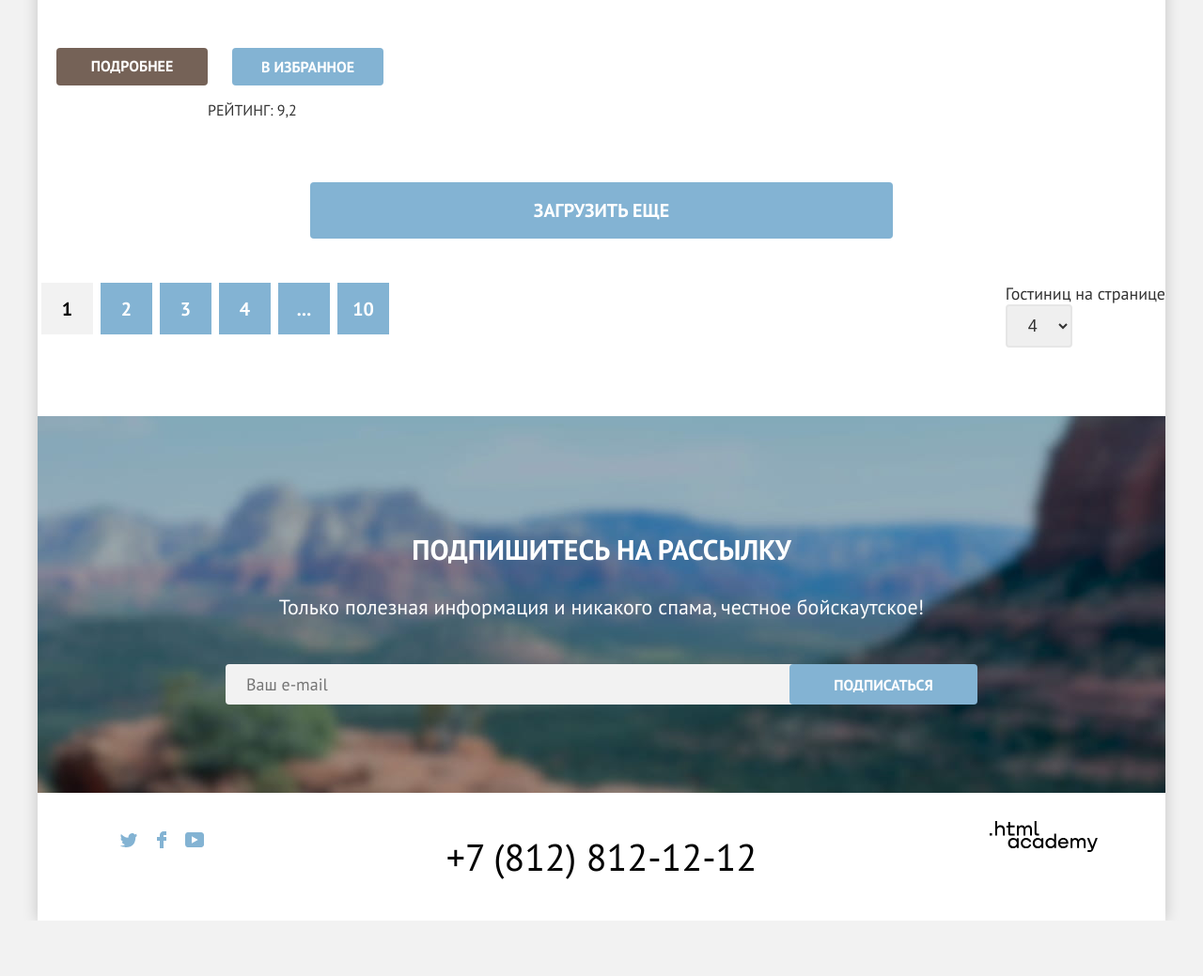
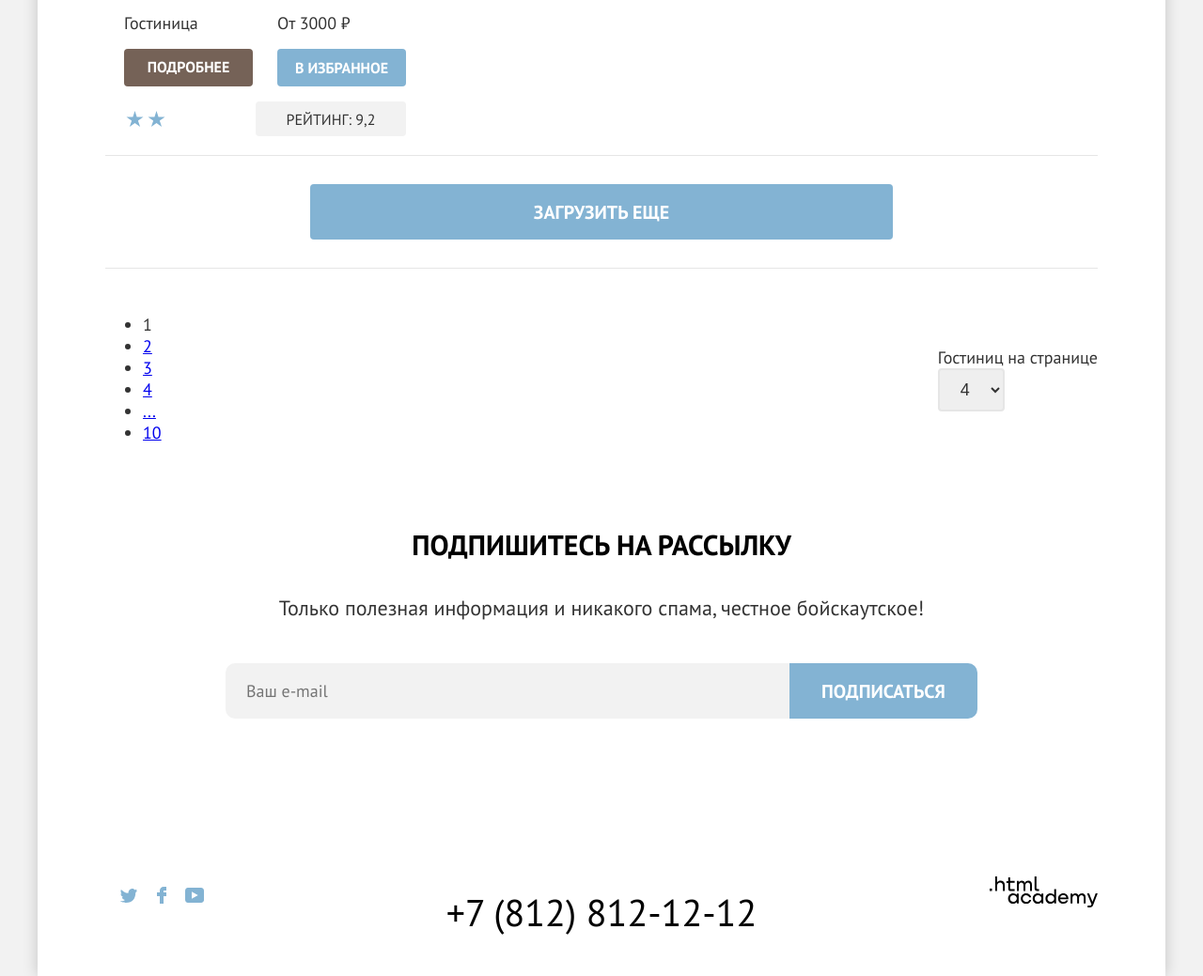
Before and after one commit to manyxinaanna1/sedona, a plain HTML site: page catalog.html in a window 1280 px wide. Shown: the part 1359-2398 px from the top of the page at 94% size. Before the commit the page ends 2339 px from the top, so only its background shows below. Drawn offline with Linux system fonts and the light colour scheme.

Commit message:
каталог

```diff
--- a/catalog.html
+++ b/catalog.html
@@ -42,7 +42,6 @@
         </div>
       </nav>
     </header>
-
     <main class="main-container main-inner">
       <div class="page-container">
         <div class="main-header">
@@ -59,15 +58,11 @@
               </li>
             </ul>
           </section>
-
-
           <section class="filter">
             <h2 class="visually-hidden">Фильтр списка гостиниц</h2>
-
             <form class="filter-form" action="https://echo.htmlacademy.ru/" method="get">
               <fieldset class="filter-fieldset">
                 <legend class="filter-title">Инфраструктура:</legend>
-
                 <ul class="filter-list">
                   <li class="filter-item">
                     <label class="control">
@@ -89,10 +84,8 @@
                   </li>
                 </ul>
               </fieldset>
-
               <fieldset class="filter-fieldset">
                 <legend class="filter-title">Тип жилья:</legend>
-
                 <ul class="filter-list">
                   <li class="filter-item">
                     <label class="control">
@@ -114,23 +107,19 @@
                   </li>
                 </ul>
               </fieldset>
-
               <fieldset class="filter-fieldset filter-fieldset-price">
                 <legend class="filter-title">Стоимость, ₽:</legend>
-
                 <div class="range">
                   <div class="range-fields">
                     <label class="range-field">
                       <span class="range-title">от</span>
                       <input class="range-input" type="number" name="price-from" value="0" min="0" max="10000" step="100" placeholder="0">
                     </label>
-
                     <label class="range-field">
                       <span class="range-title">до</span>
                       <input class="range-input" type="number" name="price-to" value="9000" min="0" max="10000" step="100" placeholder="10000">
                     </label>
                   </div>
-
                   <div class="range-slider slider">
                     <div class="slider-bar" style="margin-right: 50px;">
                       <button class="slider-thumb" type="button">
@@ -143,20 +132,17 @@
                   </div>
                 </div>
               </fieldset>
-
               <div class="filter-buttons">
                 <button class="filter-submit button" type="submit">Применить</button>
                 <button class="filter-reset" type="reset">Сбросить</button>
               </div>
             </form>
           </section>
-		</div> <!--hotels-->
-
+        </div>
         <section class="catalog">
           <h2 class="visually-hidden">Результаты поиска</h2>
           <div class="catalog-sort">
             <p class="section-title catalog-title">Найдено гостиниц: 38</p>
-
             <form class="sorting-type" action="https://echo.htmlacademy.ru/" method="get">
               <label class="visually-hidden" for="sorting">Сортировка и отображение</label>
               <select class="select-control" id="sorting" name="sorting">
@@ -166,7 +152,6 @@
               </select>
               <button class="visually-hidden" type="submit">Отсортировать продукты</button>
             </form>
-
             <ul class="view">
               <li class="view-item view-item-active">
                 <a class="view-link view-link-cards">
@@ -185,107 +170,75 @@
               </li>
             </ul>
           </div> <!--catalog-sort-->
-            </section>
-
-
           <div class="card-list">
             <h3 class="visually-hidden">Список гостиниц</h3>
-
             <article class="card">
               <a class="card-link" href="#">
-                  <h4 class="card-title">
-                    Amara Resort &amp; Spa
-                  </h4>
+                <h4 class="card-title">Amara Resort &amp; Spa </h4>
               </a>
-
-                <img class="card-img" src="./images/content/hotel-1.jpg" width="300" height="206" alt="">
-
+              <img class="card-img" src="./images/content/hotel-1.jpg" width="300" height="206" alt="Amara Resort">
               <p class="card-description">
                 <span class="card-description-title">Гостиница</span>
                 <span class="card-description-defenition">От 4000 ₽</span>
               </p>
-
               <a class="card-more button button-secondary" href="#">Подробнее</a>
               <a class="card-chosen button" href="#">В избранное</a>
-
               <p class="card-star star star-four">
                 <span class="visually-hidden">4 звезды</span>
               </p>
               <p class="card-rate">Рейтинг: 8,5</p>
             </article>
-
             <article class="card">
               <a class="card-link" href="#">
-                  <h4 class="card-title">
-                    Desert Quail Inn
-                  </h4>
+                <h4 class="card-title">Desert Quail Inn</h4>
               </a>
-
               <img class="card-img" src="./images/content/hotel-2.jpg" width="300" height="206" alt="">
-
               <p class="card-description">
                 <span class="card-description-title">Гостиница</span>
                 <span class="card-description-defenition">От 3000 ₽</span>
               </p>
-
               <a class="card-more button button-secondary" href="#">Подробнее</a>
               <a class="card-chosen button" href="#">В избранное</a>
-
               <p class="card-star star star-three">
                 <span class="visually-hidden">3 звезды</span>
               </p>
               <p class="card-rate">Рейтинг: 8,9</p>
             </article>
-
             <article class="card">
               <a class="card-link" href="#">
-                  <h4 class="card-title">
-                    Villas at Poco Diablo
-                  </h4>
+                <h4 class="card-title">Villas at Poco Diablo</h4>
               </a>
-
               <img class="card-img" src="./images/content/hotel-3.jpg" width="300" height="206" alt="">
-
               <p class="card-description">
                 <span class="card-description-title">Гостиница</span>
                 <span class="card-description-defenition">От 2000 ₽</span>
               </p>
-
               <a class="card-more button button-secondary" href="#">Подробнее</a>
               <a class="card-chosen button button-success" href="#">В избранном</a>
-
               <p class="card-star star star-two">
                 <span class="visually-hidden">2 звезды</span>
               </p>
               <p class="card-rate">Рейтинг: 9,2</p>
             </article>
-
             <article class="card">
               <a class="card-link" href="#">
-                  <h4 class="card-title">
-                    GreenTree Inn
-                  </h4>
+                <h4 class="card-title">GreenTree Inn</h4>
               </a>
-
               <img class="card-img" src="./images/content/hotel-4.jpg" width="300" height="206" alt="">
-
               <p class="card-description">
                 <span class="card-description-title">Гостиница</span>
                 <span class="card-description-defenition">От 3000 ₽</span>
               </p>
-
               <a class="card-more button button-secondary" href="#">Подробнее</a>
               <a class="card-chosen button" href="#">В избранное</a>
-
               <p class="card-star star star-two">
                 <span class="visually-hidden">2 звезды</span>
               </p>
               <p class="card-rate">Рейтинг: 9,2</p>
             </article>
           </div>
-
-
-            <button class="button button_blue download"> Загрузить еще </button>
+          <div class="pagination">
+           <button class="pagination-button button button-large"> Загрузить еще </button>
             <div class="pagination-nav">
               <h3 class="visually-hidden">Список страниц</h3>
               <ul class="pagination-list">
@@ -318,29 +271,22 @@
                 <button class="visually-hidden" type="submit">Выбрать количество гостиниц</button>
               </form>
             </div> <!--pagination-nav-->
-
-
-
-
+          </div>
+        </section>
         <section class="subscribe">
-            <h3> Подпишитесь на рассылку </h3>
-            <p> Только полезная информация и никакого спама, честное бойскаутское! </p>
+          <h2 class="section-title">Подпишитесь на рассылку</h2>
+          <p class="section-description"> Только полезная информация и никакого спама, честное бойскаутское! </p>
           <form class="subscribe-form" action="https://echo.htmlacademy.ru/" method="post">
-              <label>
+            <label class="subscribe-field field">
               <span class="visually-hidden">Ваш e-mail</span>
               <input class="field-input" type="email" name="email" placeholder="Ваш e-mail">
             </label>
-	      <button class="button button_blue subscribe_button"> Подписаться </button>
+            <button class="subscribe-button button button-large"> Подписаться </button>
           </form>
-
         </section>
       </div> <!--page_container-->
     </main>
-
-
     <footer class="page-footer">
-
-
       <div class="footer-social">
         <ul class="footer-social-list">
           <li class="footer-social-item">
@@ -349,7 +295,6 @@
               <svg width="18" height="15" viewBox="0 0 18 15" fill="none" xmlns="http://www.w3.org/2000/svg">
                 <path d="M11.6 0.200056C13.4 -0.299944 14.8 0.500056 15.4 1.40006C16.1 1.20006 16.8 0.900056 17.5 0.700056C17.5 1.60006 16.9 2.20006 16.6 2.50006C17.3 2.60006 18 1.90006 18 1.90006C17.8 2.90006 16.9 3.70006 16.3 3.90006C16.1 10.7001 13 15.1001 5.7 15.0001C5.1 15.0001 5.8 15.0001 5.2 15.0001C4.8 15.0001 0.8 14.5001 0 13.1001C2.4 13.3001 4.1 12.7001 5 11.9001C4 11.6001 2.1 11.5001 1.8 9.00006C2.2 9.10006 2.4 9.20006 3.1 9.10006C1.8 8.30006 0.4 7.50006 0.5 5.30006C0.8 5.60006 1.6 5.80006 1.9 5.80006C1.1 5.60006 -0.2 2.50006 0.9 0.900056C2.8 2.80006 4.9 4.50006 8.5 4.70006C8.7 2.30006 9.7 0.800056 11.6 0.200056Z" fill="#83B3D3"/>
               </svg>
-
             </a>
           </li>
           <li class="footer-social-item">
@@ -358,7 +303,6 @@
               <svg width="10" height="18" viewBox="0 0 10 18" fill="none" xmlns="http://www.w3.org/2000/svg">
                 <path d="M7 0C4.8 0 3 1.8 3 4V6H0V10H3V18H7V10H10V6H7V4H10V0H7Z" fill="#83B3D3"/>
               </svg>
-
             </a>
           </li>
           <li class="footer-social-item">
@@ -374,28 +318,33 @@
                   </clipPath>
                 </defs>
               </svg>
-
             </a>
           </li>
         </ul>
       </div> <!--footer-social-->
-
-
       <div class="telephone_number">
-          <p><a class="telephone" href="tel:+78128121212"> +7 (812) 812-12-12</a></p>
+        <p>
+          <a class="telephone" href="tel:+78128121212"> +7 (812) 812-12-12</a>
+        </p>
       </div> <!--telephone_number"-->
-
-
       <div class="footer-logo">
-          <a class="htmlacademy_a" href="https://htmlacademy.ru">
-           <img src="images/htmlacademy.svg" alt="Разработано в htmlacademy">
+        <a class="htmlacademy_link" href="https://htmlacademy.ru">
+          <svg class="footer-developer-images" width="115" height="33" viewBox="0 0 115 33" aria-hidden="true">
+            <path d="M0 12.9V15.5H2.5V12.9H0Z" />
+            <path d="M11.6 4.5C10 4.5 8.8 5.2 8 6.2H7.9V0H5.9V15.5H7.9V10.2C7.9 8.1 9.2 6.6 11.2 6.6C13 6.6 14.1 8 14.1 9.8V15.5H16.1V9.4C16.2 6.4 14.3 4.5 11.6 4.5Z" />
+            <path d="M26.6 4.8H21.8V1.1H19.8V4.9H17.9V6.9H19.8V12.9C19.8 14.6 20.8 15.6 22.5 15.6H26.6V13.6H22.9C22.2 13.6 21.8 13.2 21.8 12.5V6.8H26.6V4.8Z" />
+            <path d="M41.1 4.6C39.5 4.6 38.2 5.4 37.6 6.7H37.5C36.9 5.5 35.7 4.6 34.1 4.6C32.7 4.6 31.6 5.4 31 6.4H30.9V4.8H29V15.4H31V10C31 8 32 6.5 33.6 6.5C35.1 6.5 36 7.5 36 9.1V15.4H38V9.8C38 7.4 39.4 6.5 40.6 6.5C42.1 6.5 43 7.5 43 9.1V15.4H45V8.9C45.1 6.4 43.6 4.6 41.1 4.6Z" />
+            <path d="M47.8 12.7C47.8 14.4 48.8 15.4 50.6 15.4H52.6V13.4H50.9C50.2 13.4 49.8 13 49.8 12.3V0H47.8V12.7Z" />
+            <path d="M28.9 19.7C28 18.6 26.7 17.9 25 17.9C21.9 17.9 19.6 20.2 19.6 23.5C19.6 26.8 21.9 29.1 25 29.1C26.8 29.1 28 28.3 28.8 27.2H28.9V28.8H30.9V18.2H28.9V19.7ZM25.3 27.1C23.1 27.1 21.7 25.5 21.7 23.5C21.7 21.5 23.1 19.9 25.3 19.9C27.5 19.9 28.9 21.5 28.9 23.5C28.9 25.4 27.5 27.1 25.3 27.1Z" />
+            <path d="M44.2 22C43.7 19.6 41.6 17.9 38.8 17.9C35.4 17.9 33.2 20.4 33.2 23.5C33.2 26.6 35.4 29.1 38.8 29.1C41.6 29.1 43.7 27.3 44.2 24.9H42.1C41.7 26.2 40.4 27.2 38.8 27.2C36.6 27.2 35.2 25.6 35.2 23.6C35.2 21.6 36.6 20 38.8 20C40.4 20 41.6 21 42.1 22.2H44.2V22Z" />
+            <path d="M55.1 19.7C54.2 18.6 52.9 17.9 51.2 17.9C48.1 17.9 45.8 20.2 45.8 23.5C45.8 26.8 48.1 29.1 51.2 29.1C53 29.1 54.2 28.3 55 27.2H55.1V28.8H57.1V18.2H55.1V19.7ZM51.5 27.1C49.3 27.1 47.9 25.5 47.9 23.5C47.9 21.5 49.3 19.9 51.5 19.9C53.7 19.9 55.1 21.5 55.1 23.5C55.1 25.4 53.6 27.1 51.5 27.1Z" />
+            <path d="M68.7 19.8C67.8 18.7 66.5 17.9 64.8 17.9C61.7 17.9 59.4 20.2 59.4 23.5C59.4 26.8 61.6 29.1 64.8 29.1C66.5 29.1 67.8 28.3 68.6 27.3H68.7V28.8H70.7V13.4H68.7V19.8ZM65.1 27.1C62.9 27.1 61.5 25.5 61.5 23.5C61.5 21.5 62.9 19.9 65.1 19.9C67.3 19.9 68.7 21.5 68.7 23.5C68.6 25.5 67.2 27.1 65.1 27.1Z" />
+            <path d="M78.3 17.9C75 17.9 72.8 20.4 72.8 23.5C72.8 26.5 74.9 29.1 78.3 29.1C80.8 29.1 82.8 27.8 83.5 25.5H81.4C80.9 26.5 79.8 27.1 78.4 27.1C76.5 27.1 75.1 25.8 75 24.2H83.8C84 20.6 81.8 17.9 78.3 17.9ZM78.3 19.8C80 19.8 81.3 20.8 81.6 22.4H75.1C75.4 20.9 76.6 19.8 78.3 19.8Z" />
+            <path d="M98.2 17.9C96.6 17.9 95.3 18.7 94.6 19.9H94.5C93.9 18.7 92.7 17.9 91.1 17.9C89.7 17.9 88.6 18.6 88 19.7V18.2H86.1V28.8H88.1V23.4C88.1 21.4 89.1 20 90.7 19.9C92.2 19.9 93.1 20.9 93.1 22.5V28.8H95.1V23.2C95.1 20.8 96.5 19.9 97.7 19.9C99.2 19.9 100.1 20.9 100.1 22.5V28.8H102.1V22.3C102.2 19.7 100.7 17.9 98.2 17.9Z" />
+            <path d="M109.4 27L105.8 18.1H103.6L108.4 29.7C108.1 30.6 107.7 30.9 106.7 30.9H104.2V32.9H106.7C108.5 32.9 109.5 32.1 110.2 30.3L114.9 18.1H112.8L109.4 27Z" />
+          </svg>
         </a>
       </div><!--footer-social-->
-
-
-    </footer>
-
-
     </footer>
  </body>
 </html>
--- a/css/styles.css
+++ b/css/styles.css
@@ -14,16 +14,18 @@
   font-display: swap;
 }
 
-*::before, *::after {
+*::before,
+*::after,
+* {
     box-sizing: border-box;
 }
 
 .page {
   height: 100%;
+  font-family: "PT Sans", sans-serif;
+  font-size: 18px;
   color: #333333;
   background-color: #f2f2f2;
-  font-family: "PT Sans", sans-serif;
-  font-size: 18px;
 }
 
 body {
@@ -166,22 +168,23 @@ img {
   display: inline-block;
   margin: 0;
   padding: 7px 15px 6px;
+  font-family: inherit;
+  font-size: 16px;
+  line-height: 24px;
+  font-weight: 700;
+  text-align: center;
+  text-transform: uppercase;
+  text-decoration: none;
   color: #ffffff;
   background-color: #83b3d3;
   border: none;
   border-radius: 4px;
-  font-family: inherit;
-  font-size: 16px;
-  font-weight: 700;
-  text-align: center;
-  text-transform: uppercase;
-  text-decoration: none;
-  line-height: 24px;
 }
 
 .button-secondary {
   background-color: #756257;
 }
+
 .button-secondary:hover {
   background-color: #615048;
 }
@@ -198,16 +201,6 @@ img {
 .additional-menu-button {
   min-width: 160px;
   margin-left: 20px;
-}
-
-
-
-.download {
-  min-width: 620px;
-  font-size: 20px;
-  line-height: 26px;
-  margin: 47px 290px;
-  padding: 17px 0;
 }
 
 .card-chosen {
@@ -231,7 +224,6 @@ img {
 
 .main-container {
   flex-grow: 1;
-
 }
 
 .page-container {
@@ -249,8 +241,6 @@ img {
   background-image: url(../images/welcome.svg), url(../images/background/divider.svg), url(../images/background/promo.jpg);
 }
 
-
-
 .section-title {
   margin: 0;
   margin-bottom: 36px;
@@ -261,29 +251,12 @@ img {
   text-transform: uppercase;
 }
 
-
 .section-description {
   margin: 0;
   font-size: 22px;
   line-height: 26px;
   color: #333333;
 }
-
-.about_sedona {
-background-color: #83B3D3;
-color: #fff;
-}
-
-.about_sedona h3 {
-font-size: 24px;
-line-height: 28px;
-}
-
-.about_sedona p {
-font-size: 18px;
-line-height: 21px;
-}
-
 
 /* Advantages */
 
@@ -367,6 +340,10 @@ line-height: 21px;
   text-transform: uppercase;
 }
 
+.advantages-item-large .advantages-title {
+  color: #ffffff;
+}
+
 .advantages-images {
   grid-column: span 2;
   width: 100%;
@@ -409,42 +386,39 @@ line-height: 21px;
   line-height: 21px;
 }
 
-
-.search
-{padding: 90px 240px;
-    text-align: center;}
-
-
-
-.search p {
-font-size: 22px;
-line-height: 26px;
-color: #333333;
+.search {
+  padding: 88px 240px 95px;
+  text-align: center;
 }
 
 
+/*Subscribe*/
 
-
-/*Subscribe*/
 .subscribe {
-background: url("../images/background.jpg") no-repeat;
-color: #fff;
+  padding: 42px 200px 138px;
   text-align: center;
-
-    padding: 94px 200px;
-
 }
 
-.subscribe h3 {
-font-size: 30px;
-line-height: 36px;
-font-weight: bold;
-text-transform: uppercase;
-    margin-bottom: 30px;
+.subscribe-primary {
+  padding-top: 92px;
+  padding-bottom: 95px;
+  color: #ffffff;
+  background-color: #615048;
+  background-image: url(../images/background/subscribe.jpg);
+  background-size: cover;
 }
 
+.subscribe-primary .section-title {
+  color: #ffffff;
+  margin-bottom: 32px;
+}
 
-.subscribe p {
+.subscribe-primary .section-description {
+  color: #ffffff;
+}
+
+.section-description {
+  margin: 0;
   font-size: 22px;
   line-height: 26px;
 }
@@ -452,7 +426,7 @@ line-height: 26px;
 .subscribe-form {
   display: grid;
   grid-template-columns: 1fr 200px;
-    margin-top: 48px;
+  margin-top: 46px;
 }
 
 .field {
@@ -463,17 +437,21 @@ display: grid;
   width: 100%;
   margin: 0;
   padding: 8px 20px;
+  font-family: inherit;
+  font-size: 18px;
   background-color: #f2f2f2;
   border: 2px solid transparent;
   border-radius: 4px;
-  font-family: inherit;
-  font-size: 18px;
+}
+
+
+.subscribe-button {
+  border-radius: 0 10px 10px 0;
 }
 
 .subscribe-field .field-input {
   border-radius: 10px 0 0 10px;
 }
-
 
 /*Footer */
 .page-footer {
@@ -483,21 +461,20 @@ display: grid;
   padding: 30px 72px;
 }
 
-
 .footer-social-list {
-
   display: flex;
   flex-wrap: wrap;
   margin: 0;
   padding: 0;
   list-style-type: none;
 }
+
 .footer-social-item {
   width: 25px;
   height: 25px;
   margin: 0 5px;
+}
 
-}
 .footer-social-item:nth-child(3n) {
   margin-right: 0;
 }
@@ -511,12 +488,11 @@ display: grid;
   fill: #83b3d3;
 }
 
-
 .telephone {
   font-size: 40px;
   line-height: 40px;
   text-decoration: none;
-color: #000;
+  color: #000000;
 }
 
 .footer-logo{
@@ -536,27 +512,23 @@ color: #000;
   outline-offset: -3px;
 }
 
-.htmlacademy_a:hover {
+.htmlacademy_link:hover {
   fill: #756257;
 }
 
-.htmlacademy_a:active {
+.htmlacademy_link:active {
   fill: #756257;
   opacity: 0.3;
 }
 
-.htmlacademy_a:focus {
+.htmlacademy_link:focus {
   fill: #756257;
   outline: 3px solid #68a2ca;
   outline-offset: -3px;
 }
 
+/*Contacts */
 
-
-
-
-
-/*Contacts */
 .main-header {
   padding: 35px 72px 82px;
   color: #ffffff;
@@ -607,8 +579,6 @@ color: #000;
   background-position: 50% 50%;
   background-image: url(../images/icons/home.svg);
 }
-
-/*Filter*/
 
 /* Filter */
 
@@ -718,7 +688,7 @@ color: #000;
   content: "";
   position: relative;
   z-index: 1;
-  /* width: 2px; */
+  width: 2px;
   background-color: #ffffff;
 }
 
@@ -793,15 +763,16 @@ color: #000;
 .filter-reset {
   align-self: center;
   padding: 3px 14px;
+  font-family: inherit;
+  font-size: 18px;
   color: #ffffff;
   background-color: transparent;
   border: none;
   border-radius: 4px;
-  font-family: inherit;
-  font-size: 18px;
 }
 
 /*Catalog-Sort */
+
 .catalog-sort {
   display: grid;
   grid-template-columns: 1fr 287px max-content;
@@ -814,25 +785,12 @@ color: #000;
   z-index: 1;
 }
 
+/* Card */
 
-.produst_presentation-list {
-display: flex;
-    flex-wrap: wrap;
-}
-.produst_presentation-item {
-list-style-type: none;
-margin: 0 4px;
-}
-.produst_presentation-link {
-    display: block;
-    width: 48px;
-    height: 48px;
-}
-
-/* Card */
 .catalog {
   padding: 0 72px;
 }
+
 .card-list {
   display: grid;
   grid-template-columns: repeat(3, 1fr);
@@ -854,19 +812,17 @@ margin: 0 4px;
   padding: 20px;
 }
 
-.card-images {
+.card-img {
   order: -1;
   width: 100%;
   height: 100%;
   grid-area: image;
-
   object-fit: cover;
 }
 
 .card-title {
   grid-area: title;
   margin: 0;
-
   font-size: 24px;
   line-height: 31px;
 }
@@ -879,14 +835,41 @@ margin: 0 4px;
   margin: 0;
 }
 
+.card-more {
+  grid-area: button-more;
+}
+
 .card-link {
+  grid-area: title;
   color: #000000;
-
   text-decoration: none;
 }
 
-.card-more {
-  grid-area: button-more;
+.card-star {
+  grid-area: stars;
+  align-self: start;
+}
+
+.star {
+  width: 23px;
+  margin: 0;
+  min-height: 37px;
+  background-repeat: repeat-x;
+  background-position: 0 50%;
+  background-size: 23px 17px;
+  background-image: url(../images/icons/star.svg);
+}
+
+.star-two {
+  width: 46px;
+}
+
+.star-three {
+  width: 69px;
+}
+
+.star-four {
+  width: 92px;
 }
 
 .card-chosen {
@@ -896,58 +879,40 @@ margin: 0 4px;
 .card-rate {
   grid-area: rate;
   margin: 0;
-
+  justify-self: end;
+  min-width: 160px;
+  padding: 7px 8px 6px;
+  background-color: #f2f2f2;
+  border-radius: 4px;
   font-size: 16px;
+  line-height: 24px;
+  text-align: center;
   text-transform: uppercase;
 }
 
+/*Pagination*/
 
-
-
-
-
-
-
-
-
-/*Pagination*/
-.pagination-nav {
+.pagination {
   display: flex;
-justify-content: space-between;
-margin-bottom: 73px;
+  flex-direction: column;
+  align-items: center;
+  padding: 30px 0;
+  border-top: 1px solid #e6e6e6;
 }
 
-.pagination-list {
-display: flex;
-    margin: 0;
-    padding: 0;
+.pagination-button {
+  min-width: 620px;
+  border-radius: 4px;
 }
 
-.pagination-item {
-    margin: 0 4px;
-list-style-type: none;
-}
-
-.pagination-link {
-
+.pagination-nav {
+  width: 100%;
   display: flex;
   align-items: center;
-    justify-content: center;
-    min-width: 55px;
-    height: 55px;
-
-    color: #ffffff;
-    background-color: #83B3D3;
-    font-size: 20px;
-    font-weight: 700;
-    text-align: center;
-    text-decoration: none;
-}
-
-
-.pagination-current {
-background: #F2F2F2;
-color: black;
+  justify-content: space-between;
+  margin-top: 30px;
+  padding-top: 30px;
+  border-top: 1px solid #e6e6e6;
 }
 
 .hotels_on_page-type {
@@ -960,10 +925,10 @@ color: #333333;
   display: grid;
   grid-template-columns: 1fr 50px;
   padding: 10px 18px;
+  font-size: 18px;
   color: #333333;
   border: 2px solid #e6e6e6;
   border-radius: 4px;
-  font-size: 18px;
   cursor: default;
   user-select: none;
 }
@@ -1026,9 +991,7 @@ color: #333333;
   left: 0;
   z-index: 4;
   display: none;
-
   place-content: center;
-
   background-color: rgba(242, 242, 242, 0.8);
 }
 
@@ -1043,7 +1006,6 @@ display: none;
   width: 715px;
   padding: 70px;
   padding-top: 54px;
-
   background-color: #ffffff;
   border-radius: 30px;
   box-shadow: 0 25px 50px rgba(0, 0, 0, 0.15);
@@ -1053,7 +1015,6 @@ display: none;
   width: 53px;
   height: 53px;
   padding: 0;
-
   background-color: #f2f2f2;
   border: none;
   border-radius: 50%;
@@ -1061,11 +1022,9 @@ display: none;
 
 .modal-close::after {
   content: "";
-
   display: block;
   width: 53px;
   height: 53px;
-
   background-repeat: no-repeat;
   background-position: 50% 50%;
   background-image: url("../images/close.svg");
@@ -1093,13 +1052,13 @@ display: none;
 .modal-content {
   grid-column: 1 / -1;
 }
+
 /* Search form */
 
 .search-form {
   display: grid;
   grid-template-columns: 50% 1fr;
   grid-template-rows: 50px 50px 50px 60px;
-
   row-gap: 40px;
 }
 
@@ -1128,7 +1087,6 @@ display: none;
 .number {
   position: relative;
   z-index: 0;
-
   display: grid;
   grid-template-columns: 50px 1fr 50px;
   min-width: 133px;
@@ -1138,26 +1096,21 @@ display: none;
   grid-column: 1 / -1;
   grid-row: 1 / 2;
   padding: 0 50px;
-
   text-align: center;
-
   appearance: textfield;
 }
 
 .number-input::-webkit-inner-spin-button,
 .number-input::-webkit-outer-spin-button {
-  -webkit-appearance: none;
   margin: 0;
 }
 
 .number-button {
   position: relative;
   z-index: 1;
-
   grid-row: 1 / 2;
   display: grid;
   place-content: center;
-
   background-color: transparent;
   border: none;
 }
@@ -1166,7 +1119,6 @@ display: none;
   content: "";
   width: 25px;
   height: 25px;
-
   background-repeat: no-repeat;
   background-position: 50% 50%;
   border-radius: 4px;
```
Also changed, not shown: index.html (+9 -45 lines), images/background.jpg (deleted). Lines whose indentation alone changed are shown as unchanged.
